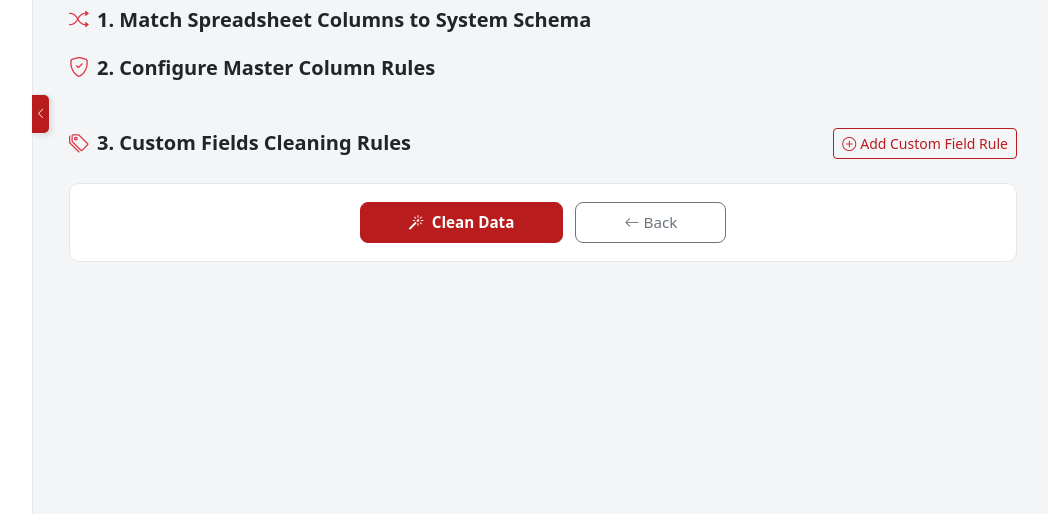
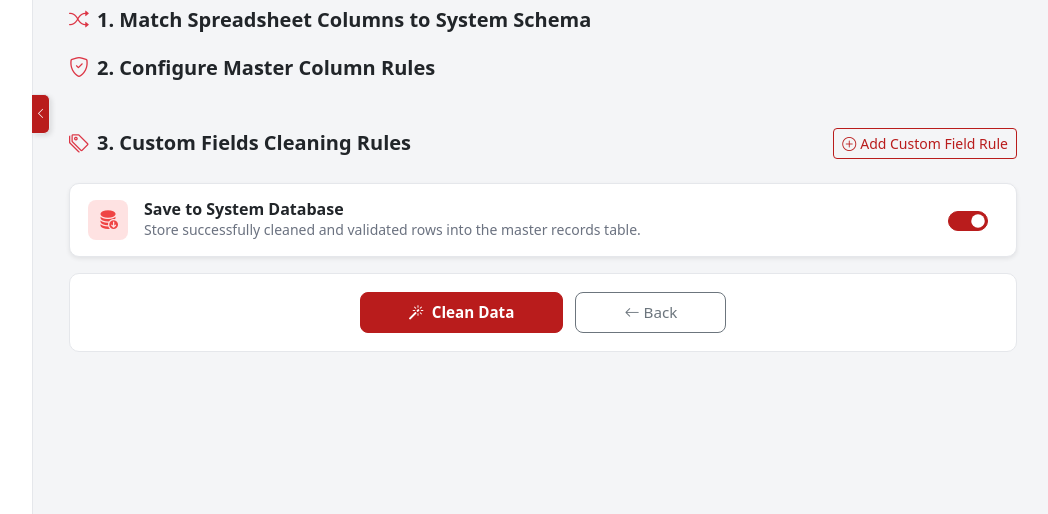
Before and after one commit to NytFury2k/Excel-Cleaner-2026, a Flask app: template templates/choose_rules.html in a window 1280 px wide. Shown: the part 286-800 px from the top of the page, without its empty margins (227-1275 px from the left). Run offline with Flask 3, Linux system fonts and the light colour scheme; the template is opened without the code that fills it, so the values that code supplies are empty; parts of the project's set-up code (start-up, migrations or seed data) failed here and were passed over.

Commit message:
Add Save to System Database checkbox to UI and fix mock cursor in registry management test

```diff
--- a/templates/choose_rules.html
+++ b/templates/choose_rules.html
@@ -864,6 +864,24 @@
             <!-- Dynamically populated custom field rule cards -->
           </div>
 
+          <!-- Store in Database Option -->
+          <div class="card shadow-sm border mb-3">
+            <div class="card-body py-3 d-flex align-items-center justify-content-between">
+              <div class="d-flex align-items-center gap-3">
+                <div class="theme-icon-container" style="background:#fee2e2;color:#ef4444;width:40px;height:40px;border-radius:8px;display:flex;align-items:center;justify-content:center;">
+                  <i class="bi bi-database-fill-down fs-5"></i>
+                </div>
+                <div>
+                  <h6 class="mb-0 fw-bold text-dark">Save to System Database</h6>
+                  <p class="text-muted small mb-0">Store successfully cleaned and validated rows into the master records table.</p>
+                </div>
+              </div>
+              <div class="form-check form-switch fs-5">
+                <input class="form-check-input" type="checkbox" name="store_in_db" id="storeInDbSwitch" value="1" checked>
+              </div>
+            </div>
+          </div>
+
           <!-- Submit bar -->
           <div class="submit-bar">
             <button type="submit" class="btn btn-danger px-5 py-2"
```
Also changed, not shown: tests/test_registry_management.py (+1 -0 lines).
